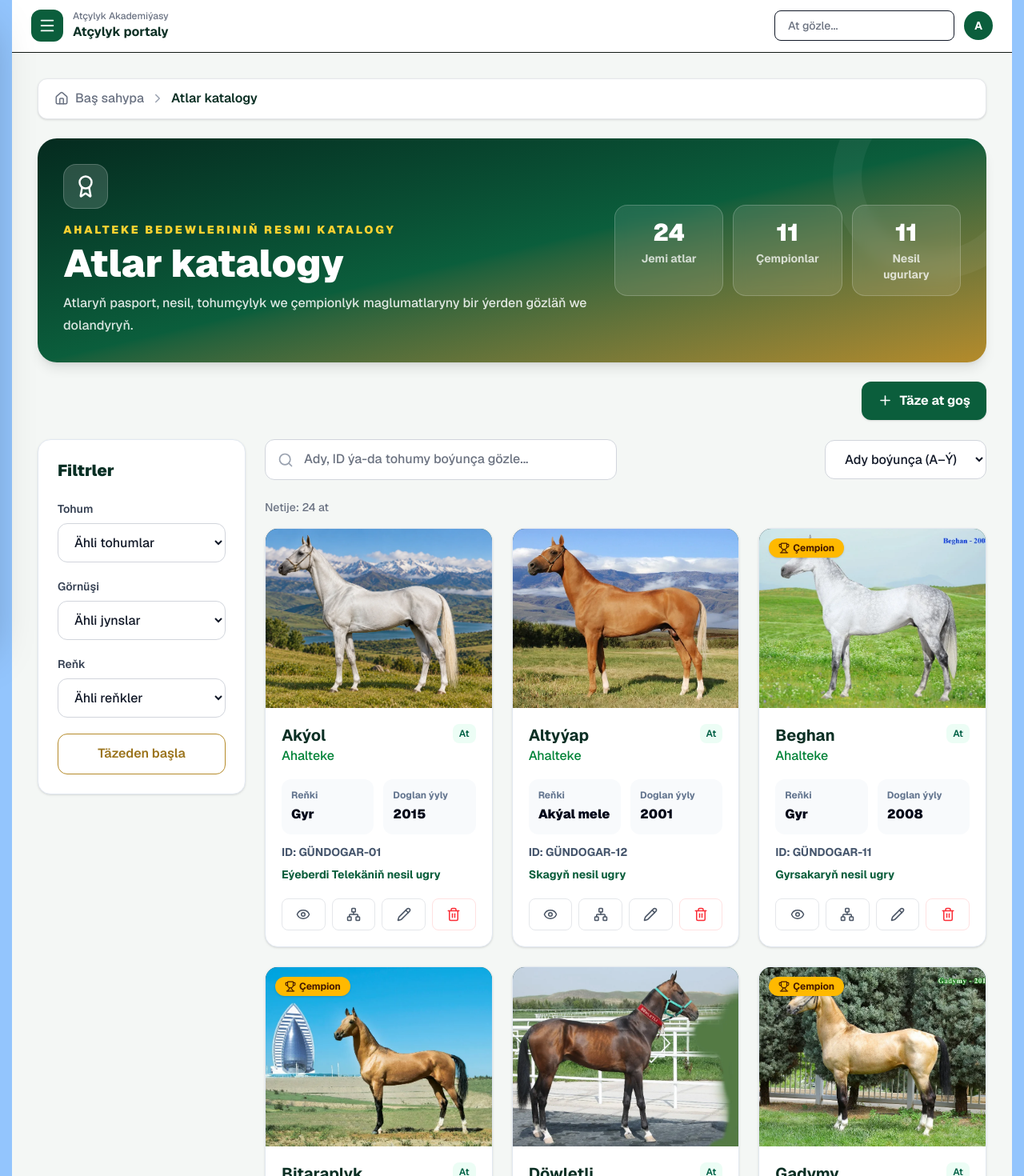
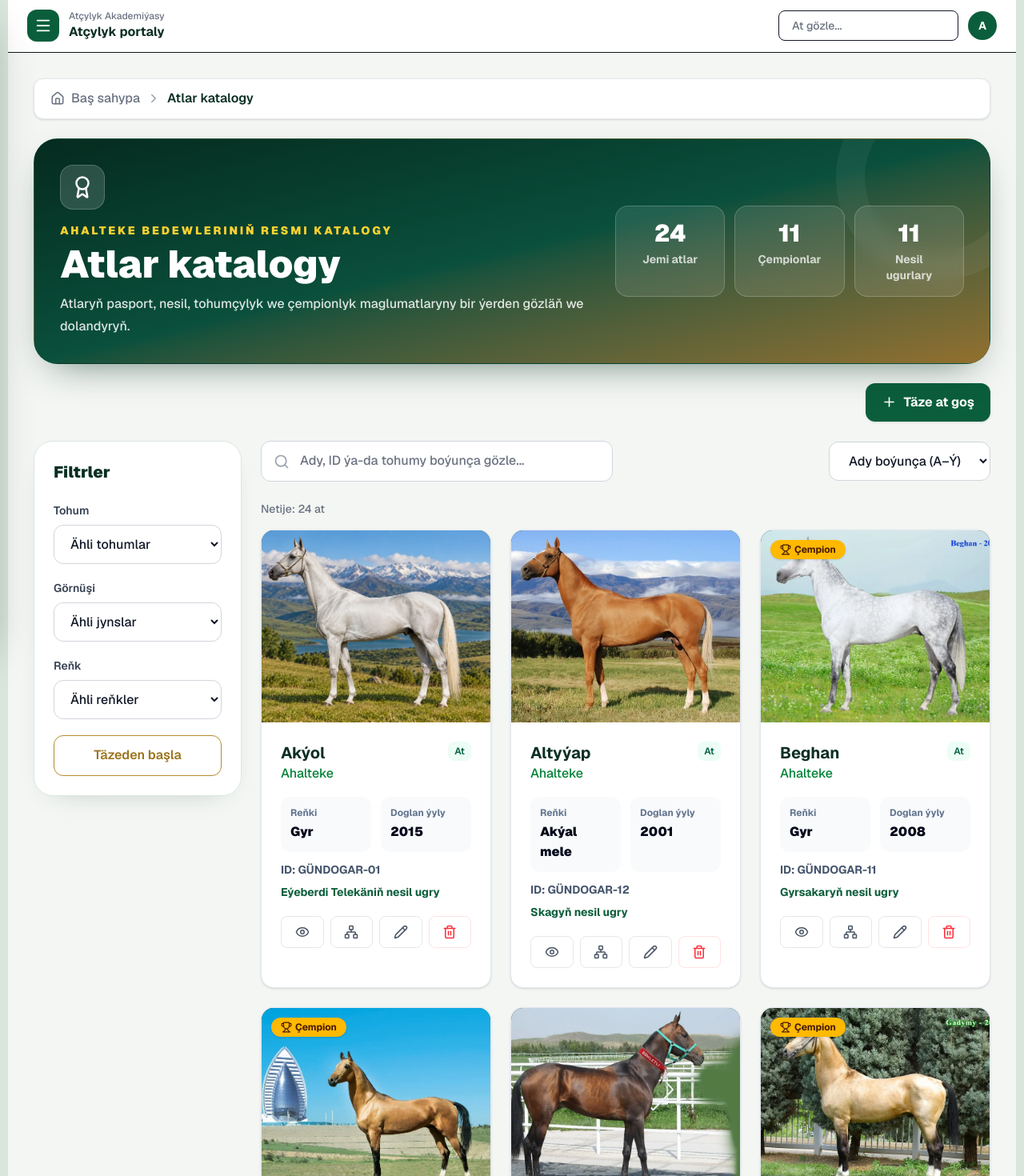
Before and after one commit to Stoun05/horse-portal-v2, a Next.js app: page /atlar in a window 1280 px wide. Shown: the top 1470 px of the page at 80% size. Built offline with nearby package versions, Linux system fonts and the light colour scheme.

Commit message:
design: refresh app/atlar/page.tsx

```diff
--- a/app/atlar/page.tsx
+++ b/app/atlar/page.tsx
@@ -153,16 +153,16 @@ export default function AtlarPage() {
   }
 
   return (
-    <div className="min-h-screen bg-[#f4f7f5] lg:flex">
+    <div className="min-h-screen bg-[#f3f6f3] lg:flex">
       <Sidebar open={sidebarOpen} setOpen={setSidebarOpen} />
 
-      <div className="min-w-0 flex-1 border-[#93c5fd] sm:border-x-4 lg:border-x-[15px]">
+      <div className="min-w-0 flex-1 border-[#d8e6dc] sm:border-x-4 lg:border-x-[10px]">
         <Topbar setOpen={setSidebarOpen} />
 
         <main className="p-4 sm:p-6 lg:p-8">
           <Breadcrumb />
 
-          <section className="relative mb-6 overflow-hidden rounded-3xl bg-gradient-to-br from-[#052b1f] via-[#0b5e3c] to-[#b58b2a] p-6 text-white shadow-lg sm:p-8">
+          <section className="relative mb-6 overflow-hidden rounded-[30px] border border-emerald-900/20 bg-gradient-to-br from-[#052b1f] via-[#0a503c] to-[#92702e] p-6 text-white shadow-[0_18px_50px_-24px_rgba(2,44,29,0.7)] sm:p-8 sm:p-8">
             <div className="absolute -right-16 -top-20 h-64 w-64 rounded-full border-[36px] border-white/5" />
             <div className="relative flex flex-col gap-6 xl:flex-row xl:items-center xl:justify-between">
               <div className="max-w-3xl">
@@ -188,7 +188,7 @@ export default function AtlarPage() {
           </div>
 
           <div className="grid grid-cols-1 gap-6 lg:grid-cols-[260px_1fr]">
-            <aside className="h-fit rounded-2xl border border-slate-200 bg-white p-6 shadow-sm lg:sticky lg:top-6">
+            <aside className="h-fit rounded-3xl border border-[#dbe7df] bg-white p-6 shadow-[0_12px_36px_-28px_rgba(4,48,29,0.45)] lg:sticky lg:top-6">
               <h2 className="mb-6 text-xl font-black text-[#082f24]">Filtrler</h2>
               <div className="space-y-5">
                 <FilterSelect label="Tohum" value={breed} onChange={setBreed} options={["Ähli tohumlar", ...Array.from(new Set(horses.map((horse) => horse.breed)))]} />
@@ -227,7 +227,7 @@ export default function AtlarPage() {
                 <div className="grid grid-cols-1 gap-6 md:grid-cols-2 xl:grid-cols-3 2xl:grid-cols-4">
                   {visibleHorses.map((horse) => (
                     <article key={horse.id} className="group overflow-hidden rounded-2xl border border-slate-200 bg-white shadow-sm transition duration-300 hover:-translate-y-1 hover:border-emerald-200 hover:shadow-xl">
-                      <div className="relative h-56 overflow-hidden bg-gradient-to-br from-[#0b2f24] via-[#0b5e3c] to-[#b58b2a]">
+                      <div className="relative h-60 overflow-hidden bg-gradient-to-br from-[#0b2f24] via-[#0b5e3c] to-[#b58b2a]">
                         {horse.image ? (
                           <Image src={assetPath(horse.image)} alt={horse.name} fill sizes="(max-width: 768px) 100vw, (max-width: 1280px) 50vw, 25vw" className="object-cover transition duration-500 group-hover:scale-105" />
                         ) : (
@@ -240,7 +240,7 @@ export default function AtlarPage() {
                         )}
                       </div>
 
-                      <div className="p-5">
+                      <div className="p-5 sm:p-6">
                         <div className="flex items-start justify-between gap-3">
                           <div>
                             <h3 className="text-xl font-bold text-[#0b2f24]">{horse.name}</h3>
```
